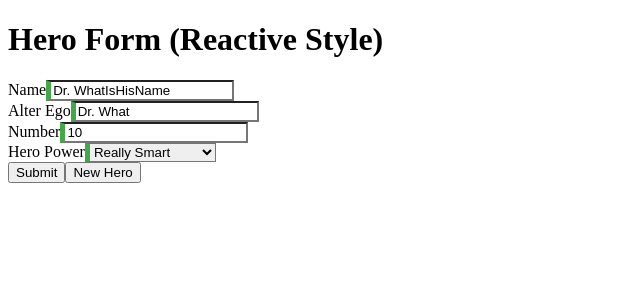
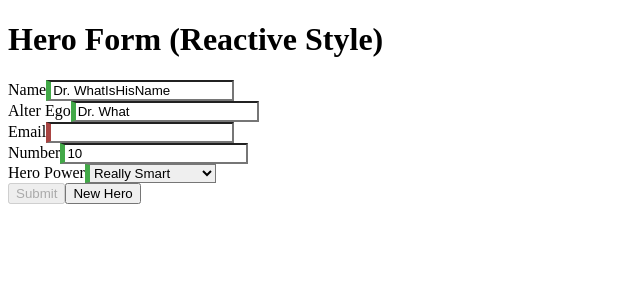
Before and after one commit to kaimyo12/A-ReactiveForms, an Angular app in the folder Reactive-CustomValidation/: page / in a window 1280 px wide. Shown: the top 300 px of the page, without its empty margins (0-640 px from the left). Built offline with nearby package versions, Linux system fonts and the light colour scheme.

Commit message:
Added some customized validations

```diff
--- a/Reactive-CustomValidation/src/app/app.component.html
+++ b/Reactive-CustomValidation/src/app/app.component.html
@@ -18,6 +18,14 @@
         <input type="text" id="alterEgo" class="form-control" required formControlName="alterEgo"  >
       <div *ngIf="formErrors.alterEgo" class="alert alert-danger">
            <span class="errors">{{ formErrors.alterEgo }}</span>
+        </div>
+      </div>
+
+        <div class="form-group">
+        <label for="alterEgo">Email</label>
+        <input type="text" id="email" class="form-control" required formControlName="email"  >
+      <div *ngIf="formErrors.email" class="alert alert-danger">
+           <span class="errors">{{ formErrors.email }}</span>
         </div>
       </div>
 
--- a/Reactive-CustomValidation/src/app/app.component.ts
+++ b/Reactive-CustomValidation/src/app/app.component.ts
@@ -17,6 +17,7 @@ export class AppComponent {
   active = true;
   powers = ['Really Smart', 'Super Flexible', 'Weather Changer'];
   hero = new Hero(18, 'Dr. WhatIsHisName', this.powers[0], 10, 'Dr. What');
+
   constructor(private fb: FormBuilder) { }
 
   ngOnInit(): void {
@@ -39,7 +40,8 @@ export class AppComponent {
         Validators.pattern('[0-9]+')
       ]],
       'alterEgo': [this.hero.alterEgo, this.forAlter],
-      'power':    [this.hero.power, Validators.required]
+      'power':    [this.hero.power, Validators.required],
+      'email': ['', [Validators.required, this.mailFormat]]
     });
 
     this.heroForm.valueChanges
@@ -57,23 +59,41 @@ addHero() {
   this.buildForm();
 }
 
-onValueChanged(data?: any) {
-    for (const field in this.formErrors) {
+onValueChanged(data?: any)
+{
+    for (const field in this.formErrors)
+    {
       // clear previous error message (if any)
       this.formErrors[field] = '';
       const control = this.heroForm.get(field);
+
       if (control && control.dirty && !control.valid) {
         const messages = this.validationMessages[field];
         for (const key in control.errors) {
           this.formErrors[field] += messages[key] + '\n';
         }
       }
+
     }
   }
 
-    startsWithNumber(control: FormControl): ValidationResult {
+     mailFormat(control: FormControl): ValidationResult
+     {
+        var EMAIL_REGEXP = /^[a-z0-9!#$%&'*+\/=?^_`{|}~.-]+@[a-z0-9]([a-z0-9-]*[a-z0-9])?(\.[a-z0-9]([a-z0-9-]*[a-z0-9])?)*$/i;
 
-      if ( control.value !="" && !isNaN(control.value.charAt(0)) ){
+        if (control.value != "" && (control.value.length <= 5 || !EMAIL_REGEXP.test(control.value))) {
+            return { "incorrectMailFormat": true };
+        }
+
+        return null;
+    }
+
+
+    startsWithNumber(control: FormControl): ValidationResult
+    {
+
+      if ( control.value !="" && !isNaN(control.value.charAt(0)) )
+      {
         return {"startsWithNumber": true};
       }
 
@@ -84,7 +104,8 @@ onValueChanged(data?: any) {
     'name': '',
     'power': '',
     'numberOnly': '',
-    'alterEgo': ''
+    'alterEgo': '',
+    'email': ''
   };
 
   validationMessages = {
@@ -106,10 +127,17 @@ onValueChanged(data?: any) {
     {
       'required':'AlterEgo is required.',
       'maxlength': 'AlterEgo only accepts a maximum of 10 characters.',
+      'startsWithNumber': 'This must not start with number'
+    },
+    'email':
+    {
+      'required': 'Email is required',
+      'incorrectMailFormat': 'Email not met, Example: kaimyo12@yahoo.com/kaimyo24@gmail.com'
     }
   };
 }
 
+
 interface ValidationResult{
    [key:string]:boolean;
 }
```
